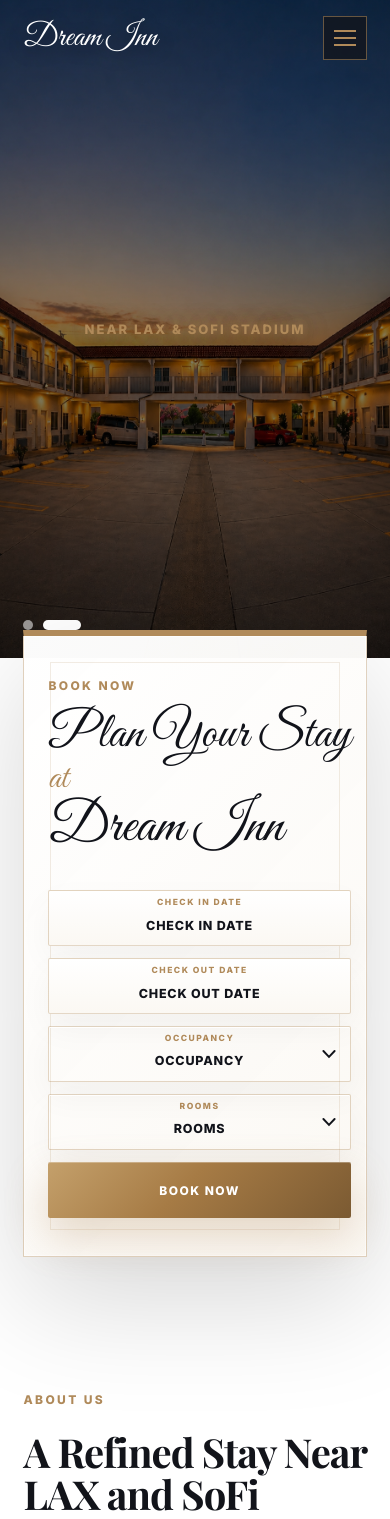
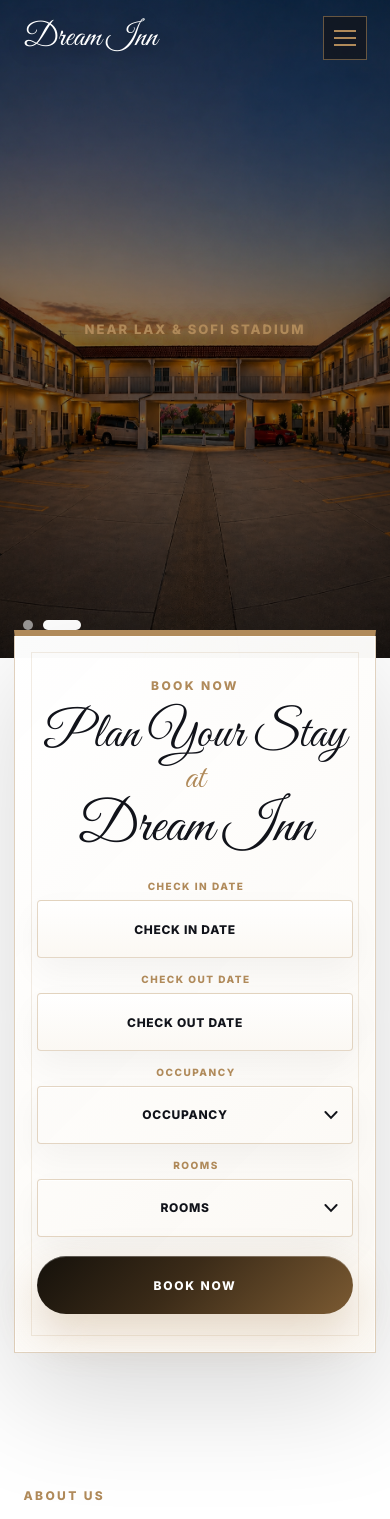
Before and after one commit to meetx00719/dream-inn-website, a React (Vite) app: page / in a window 390 px wide. Shown: the top 1519 px of the page. Built offline with nearby package versions, Linux system fonts and the light colour scheme; a web font is replaced by a local one.

Commit message:
Remove DS_Store and update gito

```diff
--- a/src/index.css
+++ b/src/index.css
@@ -298,7 +298,7 @@ button {
   background: #fff;
 }
 
-/* BOOKING */
+/* BOOKING FINAL FIX */
 
 #booking {
   scroll-margin-top: 150px;
@@ -306,10 +306,11 @@ button {
 
 .bookingLuxury {
   position: relative;
-  z-index: 10;
+  z-index: 20;
   overflow: visible;
-  margin: -62px 7% 100px;
-  padding: 70px 74px 82px;
+  width: min(1180px, calc(100% - 56px));
+  margin: -70px auto 100px;
+  padding: 58px 62px 64px;
   background:
     linear-gradient(135deg, rgba(255, 255, 255, 0.98), rgba(251, 248, 243, 0.96)),
     radial-gradient(circle at top left, rgba(176, 138, 90, 0.16), transparent 32%);
@@ -319,18 +320,18 @@ button {
     0 42px 120px rgba(0, 0, 0, 0.16),
     inset 0 0 0 1px rgba(255, 255, 255, 0.72);
   display: grid;
-  grid-template-columns: 430px 1fr;
-  gap: 52px;
+  grid-template-columns: 360px 1fr;
+  gap: 44px;
   align-items: center;
 }
 
 .bookingLuxury::before {
   content: "";
   position: absolute;
-  top: 26px;
-  left: 26px;
-  right: 26px;
-  bottom: 26px;
+  top: 24px;
+  left: 24px;
+  right: 24px;
+  bottom: 24px;
   border: 1px solid rgba(176, 138, 90, 0.16);
   pointer-events: none;
 }
@@ -363,12 +364,12 @@ button {
 
 .bookingTitle span:first-child {
   white-space: nowrap;
-  font-size: clamp(70px, 6vw, 105px);
+  font-size: clamp(58px, 5.3vw, 92px);
   font-weight: 400;
 }
 
 .bookingAt {
-  font-size: clamp(48px, 4vw, 72px);
+  font-size: clamp(42px, 3.8vw, 64px);
   color: var(--gold);
   font-style: normal;
   margin: 6px 0;
@@ -376,7 +377,7 @@ button {
 }
 
 .bookingHotel {
-  font-size: clamp(76px, 6vw, 112px);
+  font-size: clamp(64px, 5.6vw, 98px);
   color: #11131a;
   font-weight: 400;
 }
@@ -386,11 +387,9 @@ button {
   z-index: 20;
   width: 100%;
   display: grid;
-  grid-template-columns: repeat(5, minmax(0, 1fr));
-  gap: 12px;
-  align-items: center;
-  align-self: center;
-  transform: translateY(28px);
+  grid-template-columns: repeat(4, minmax(135px, 1fr));
+  gap: 14px;
+  align-items: end;
 }
 
 .inputGroup {
@@ -406,54 +405,58 @@ button {
 .datePickerWrap::before,
 .bookingForm .inputGroup[data-label]::before {
   content: attr(data-label);
-  position: absolute;
-  top: 7px;
-  left: 50%;
-  transform: translateX(-50%);
+  display: block;
+  margin-bottom: 8px;
+  padding-left: 2px;
+  position: static;
+  transform: none;
   z-index: 5;
-  font-size: 8.5px;
+  font-size: 10px;
   font-weight: 900;
   letter-spacing: 1.5px;
   text-transform: uppercase;
   color: var(--gold);
   pointer-events: none;
   white-space: nowrap;
-}
-
-.inputGroup select,
-.datePopupInput,
-.checkBtn {
-  width: 100%;
-  min-width: 0;
-  height: 56px;
+  text-align: center;
 }
 
 .inputGroup select,
 .datePopupInput {
-  padding: 19px 34px 5px;
+  width: 100%;
+  min-width: 0;
+  height: 58px;
+  padding: 0 34px 0 14px;
   border: 1px solid rgba(176, 138, 90, 0.34);
   background: linear-gradient(180deg, #ffffff, #fbf8f3);
   color: #11131a;
-  font-size: 12.5px;
+  font-size: 12px;
   font-weight: 800;
   text-align: center;
   text-align-last: center;
   text-transform: uppercase;
-  letter-spacing: 0.8px;
+  letter-spacing: 0.7px;
   outline: none;
   overflow: hidden;
   text-overflow: ellipsis;
   white-space: nowrap;
-  border-radius: 2px;
+  border-radius: 4px;
   box-shadow:
     0 14px 34px rgba(0, 0, 0, 0.045),
     inset 0 1px 0 rgba(255, 255, 255, 0.9);
+}
+
+.datePopupInput {
+  justify-content: center;
 }
 
 .datePopupInput span {
   display: block;
   width: 100%;
   text-align: center;
+  overflow: hidden;
+  text-overflow: ellipsis;
+  white-space: nowrap;
 }
 
 .inputGroup select {
@@ -471,19 +474,24 @@ button {
 .datePopupInput:hover,
 .datePopupInput:focus {
   border-color: var(--gold);
-  background: #fff;
+  background-color: #fff;
   box-shadow:
     0 0 0 4px rgba(176, 138, 90, 0.12),
     0 18px 42px rgba(176, 138, 90, 0.16);
 }
 
 .checkBtn {
+  grid-column: 2 / 4;
+  justify-self: center;
+  width: min(360px, 100%);
+  height: 58px;
+  margin-top: 10px;
   padding: 0 22px;
   font-size: 12px;
-  letter-spacing: 1.5px;
-  border-radius: 2px;
+  letter-spacing: 1.8px;
+  border-radius: 999px;
   background:
-    linear-gradient(135deg, #c4a06b 0%, #a67b45 45%, #7b5a32 100%);
+    linear-gradient(135deg, #15110b 0%, #3b2b18 45%, #7b5a32 100%);
   box-shadow:
     0 18px 44px rgba(176, 138, 90, 0.32),
     inset 0 1px 0 rgba(255, 255, 255, 0.28);
@@ -1074,16 +1082,17 @@ button {
 @media (max-width: 1250px) {
   .bookingLuxury {
     grid-template-columns: 1fr;
-    gap: 38px;
+    gap: 34px;
+    text-align: center;
   }
 
   .bookingForm {
-    transform: none;
     grid-template-columns: repeat(2, 1fr);
   }
 
   .checkBtn {
-    grid-column: span 2;
+    grid-column: 1 / -1;
+    width: min(380px, 100%);
   }
 }
 
@@ -1247,9 +1256,19 @@ button {
   }
 
   .bookingLuxury {
-    margin: -28px 6% 65px;
-    padding: 38px 24px;
+    width: calc(100% - 28px);
+    margin: -28px auto 65px;
+    padding: 38px 22px;
     grid-template-columns: 1fr;
+    gap: 28px;
+    text-align: center;
+  }
+
+  .bookingLuxury::before {
+    top: 16px;
+    left: 16px;
+    right: 16px;
+    bottom: 16px;
   }
 
   .bookingTitle span:first-child {
@@ -1265,13 +1284,14 @@ button {
   }
 
   .bookingForm {
-    transform: none;
     grid-template-columns: 1fr;
+    gap: 15px;
   }
 
   .checkBtn {
     grid-column: auto;
     width: 100%;
+    margin-top: 4px;
   }
 
   .calendarPopup {
```
